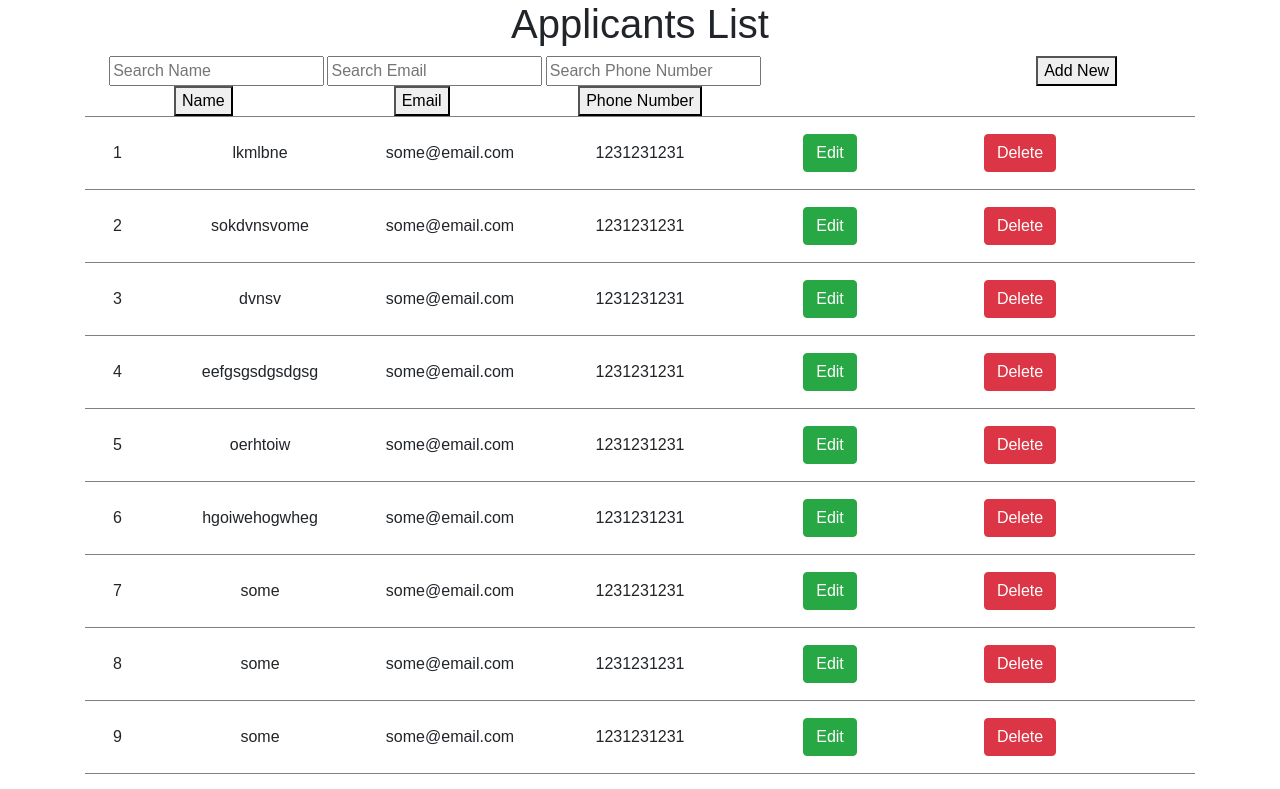
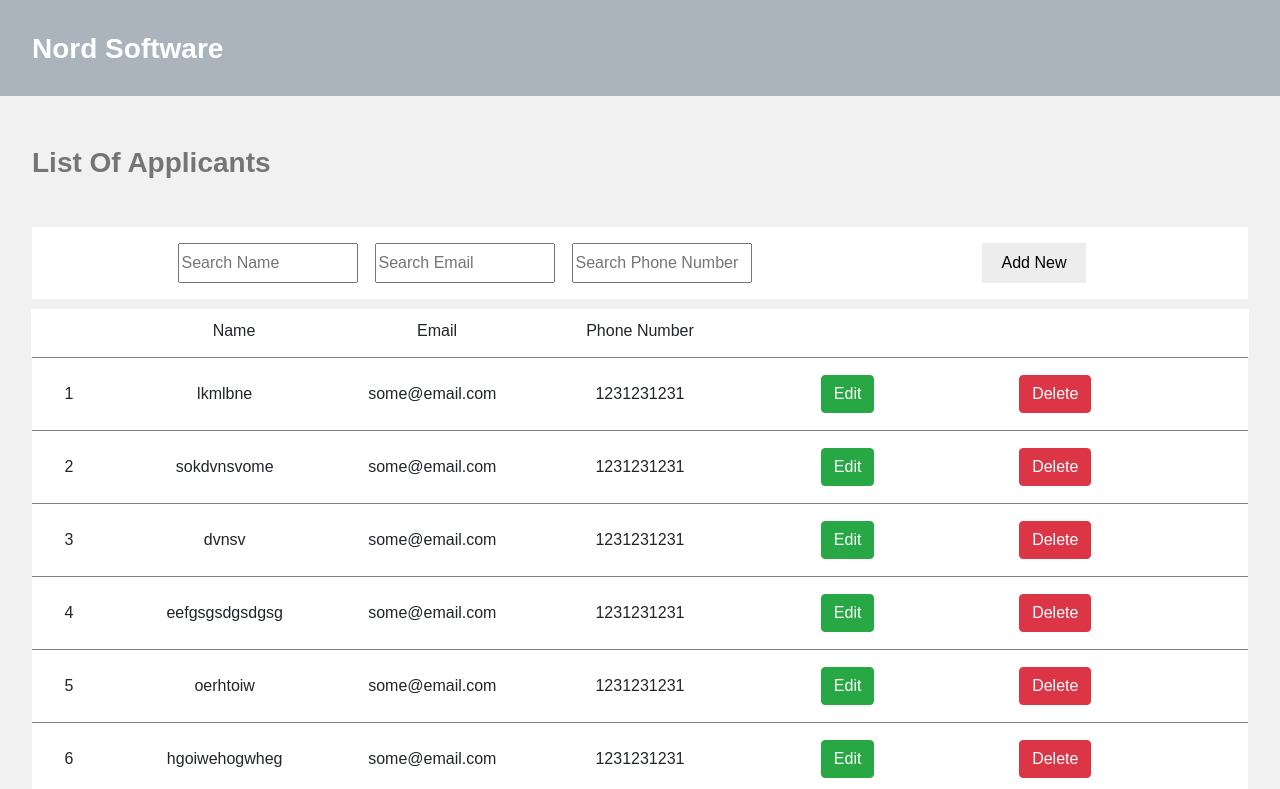
Before and after one commit to shahzebjaved23/react_applicants, a React (Create React App) app: page / in a window 1280 px wide. Shown: the top 789 px of the page. Built offline with nearby package versions, Linux system fonts and the light colour scheme.

Commit message:
fixes for the styles

```diff
--- a/public/index.html
+++ b/public/index.html
@@ -22,7 +22,7 @@
     -->
     <title>React App</title>
   </head>
-  <body>
+  <body style="background-color: #f1f1f1;">
     <noscript>
       You need to enable JavaScript to run this app.
     </noscript>
--- a/src/components/UserList/UserList.css
+++ b/src/components/UserList/UserList.css
@@ -1,3 +1,54 @@
+.user-list{
+	padding-left: 32px;
+	padding-right: 32px;
+}
+
 .user-list:first-child .user-view .user-view-list{
 	border-top: 2px solid red;
 }
+
+.heading-div{
+	background-color: #abb4bc;
+	height: 96px;
+	margin-bottom: 50px
+}
+
+.heading{
+	padding: 32px;
+	color: white;
+	font-size: 28px;
+	text-align: left;
+}
+
+.applicants-heading-div{
+	color:#757575;
+	margin-bottom: 15px;
+}
+
+.applicants-heading{
+	text-align: left;
+	font-size: 28px;
+	padding-left: 32px;
+	font-weight: 5px;
+}
+
+.user-search-div{
+	padding: 32px 32px 10px 32px;
+}
+
+.user-header-row{
+
+	margin-left: 46px;
+	margin-right: 46px;
+	height: 48px;
+
+}
+
+.user-header-row-div{
+	background-color: white;
+	height: 48px;
+	padding-top: 10px;
+	cursor: pointer;
+
+
+}
--- a/src/components/UserList/UserList.js
+++ b/src/components/UserList/UserList.js
@@ -42,25 +42,35 @@ class UserList extends Component {
 		}else{
 			return (
 				<div>
-					<h1 style={{textAlign: "center"}}>Applicants List</h1>
-					<div>
+					<div className="heading-div" >
+						<h1 className="heading" ><b>Nord Software</b></h1>
+					</div>
+
+					<div className="applicants-heading-div">
+						<h1 className="applicants-heading"><b>List Of Applicants</b></h1>
+					</div>
+
+					<div className="user-search-div">
 						<UserSearchHeader resetUsersList={this.resetUsersList.bind(this)}></UserSearchHeader>
-						<div className="row">
+					</div>
+
+					<div className="user-header-row">
+						<div className="row user-header-row-div">
 							<div className="col-md-1"></div>
 							<div className="col-md-2">
-								<button onClick={this.sortByName.bind(this)}>Name</button>
+								<a onClick={this.sortByName.bind(this)}>Name</a>
 							</div>
 							<div className="col-md-2">
-								<button onClick={this.sortByEmail.bind(this)}>Email</button>
+								<a onClick={this.sortByEmail.bind(this)}>Email</a>
 							</div>
 							<div className="col-md-2">
-								<button onClick={this.sortByPhoneNumber.bind(this)}>Phone Number</button>
+								<a onClick={this.sortByPhoneNumber.bind(this)}>Phone Number</a>
 							</div>
 							<div className="col-md-2"></div>
 							<div className="col-md-2"></div>
 						</div>
 					</div>
-					<div className="container user-list">
+					<div className="user-list">
 						{this.state.usersList.map((user)=>{
 							return <UserView resetUsersList={this.resetUsersList.bind(this)} key={user.id} user={user} />
 						})}
--- /dev/null
+++ b/src/components/UserSearchHeader/UserSearchHeader.css
@@ -0,0 +1,25 @@
+.user-search-header-div{
+	background-color: white;
+	padding-left: 32px;
+	padding-right: 32px;
+	padding-top: 16px;
+	padding-bottom: 16px;
+}
+
+.user-search-input-div{
+	padding-left: 30px;
+	padding-right: 30px;
+}
+
+.user-search-input{
+	height: 40px;
+	width: 180px;
+}
+
+.user-save-button{
+	height: 40px;
+    background-color: #ededed;
+    border: none;
+    padding-left: 20px;
+    padding-right: 20px;
+}
--- a/src/components/UserSearchHeader/UserSearchHeader.js
+++ b/src/components/UserSearchHeader/UserSearchHeader.js
@@ -1,5 +1,6 @@
 import React, { Component } from "react";
 import * as StringSimilarity from 'string-similarity';
+import "./UserSearchHeader.css";
 
 class UserSearchHeader extends Component{
 
@@ -98,22 +99,22 @@ class UserSearchHeader extends Component{
 
 	render(){
 		return(
-			<div>
+			<div className="user-search-header-div">
 				<form onSubmit={this.handleSubmit.bind(this)}>
 					<div className="row">
 						<div className="col-md-1"></div>
-						<div className="col-md-2">
-							<input ref="name" placeholder={this.state.namePlaceholder} />
+						<div className="col-md-2 user-search-input-div">
+							<input className="user-search-input" ref="name" placeholder={this.state.namePlaceholder} />
 						</div>
-						<div className="col-md-2">
-							<input ref="email" placeholder={this.state.emailPlaceHolder} />
+						<div className="col-md-2 user-search-input-div">
+							<input className="user-search-input" ref="email" placeholder={this.state.emailPlaceHolder} />
 						</div>
-						<div className="col-md-2">
-							<input ref="phone_number" placeholder={this.state.phonePlaceHolder} />
+						<div className="col-md-2 user-search-input-div">
+							<input className="user-search-input" ref="phone_number" placeholder={this.state.phonePlaceHolder} />
 						</div>
 						<div className="col-md-2"></div>
 						<div className="col-md-2">
-							<button type="button" onClick={this.handleAddNew.bind(this)}>{this.state.saveButtonText}</button>
+							<button className="user-save-button" type="button" onClick={this.handleAddNew.bind(this)}>{this.state.saveButtonText}</button>
 						</div>
 					</div>
 					<input type="submit" style={{ display: "none" }} />
```
